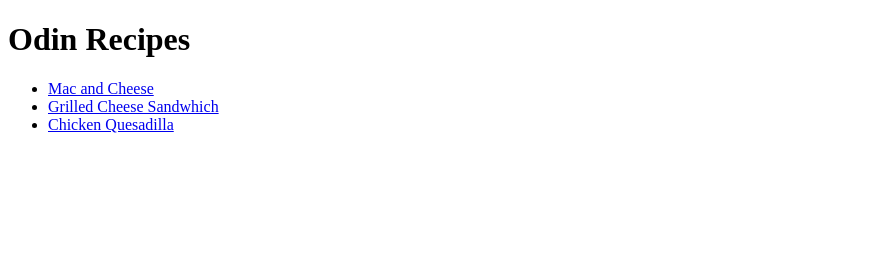
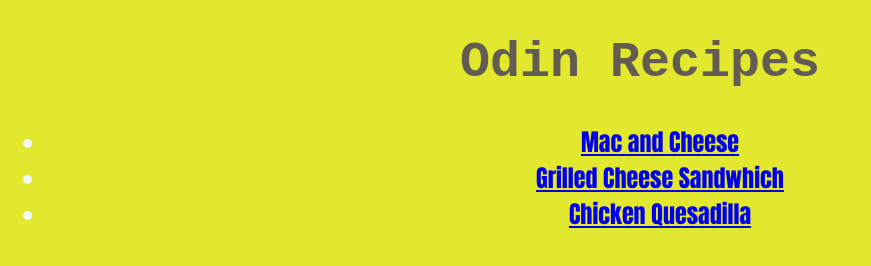
Before and after one commit to cyberbrito/odin-recipes, a plain HTML site: page index.html in a window 1280 px wide. Shown: the whole page, without its empty margins (0-871 px from the left). Drawn offline with Linux system fonts and the light colour scheme.

Commit message:
add css and linked css file

```diff
--- a/index.html
+++ b/index.html
@@ -5,12 +5,13 @@
     <meta http-equiv="X-UA-Compatible" content="IE=edge">
     <meta name="viewport" content="width=device-width, initial-scale=1.0">
     <title>Odin Recipes</title>
+    <link rel="stylesheet" href="style.css">
 </head>
 <body>
-    <h1> Odin Recipes</h1>
+    <h1 class="title"> Odin Recipes</h1>
     <ul>
         <li> <a href="recipes/macncheese.html">Mac and Cheese</a> </li>
-        <li> <a href="/recipes/grilledsandwhich.html"> Grilled Cheese Sandwhich </a> </li>
+        <li> <a href="recipes/grilledsandwhich.html"> Grilled Cheese Sandwhich </a> </li>
         <li> <a href="recipes/quesadilla.html"> Chicken Quesadilla</a></li>
     </ul>
 
--- /dev/null
+++ b/style.css
@@ -0,0 +1,13 @@
+body { background-color: #e0e71ceb;}
+body h1 {
+    color: rgb(99, 92, 83);
+    font-size: 50px;
+    font-family: 'Courier New', Courier, monospace;
+    text-align: center;
+}
+body ul{
+    color: aliceblue;
+    font-size: x-large;
+    font-family: Impact, Haettenschweiler, 'Arial Narrow Bold', sans-serif;
+    text-align: center;
+}
```
